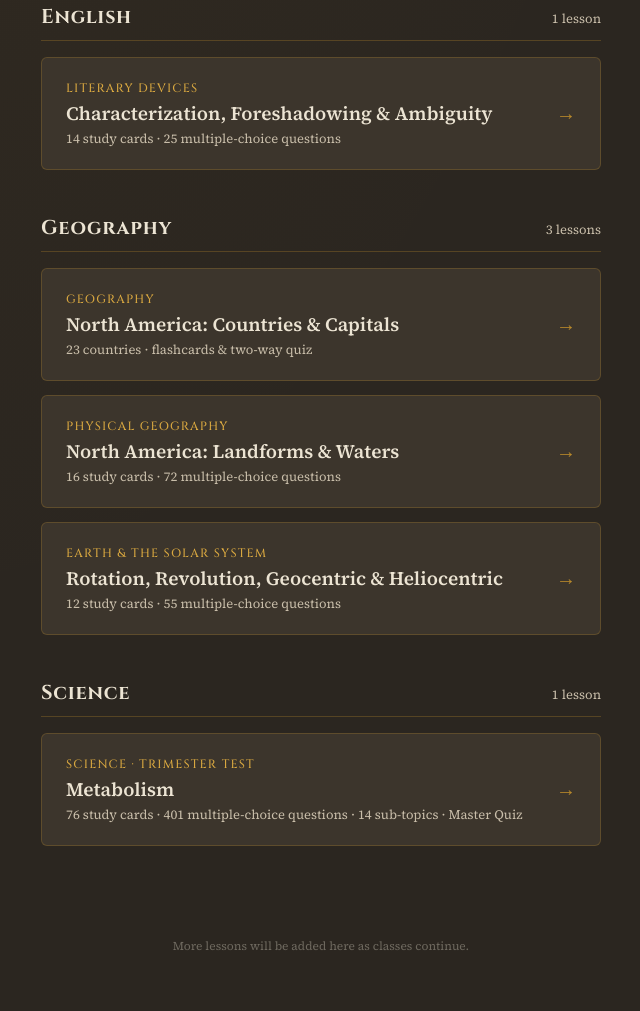
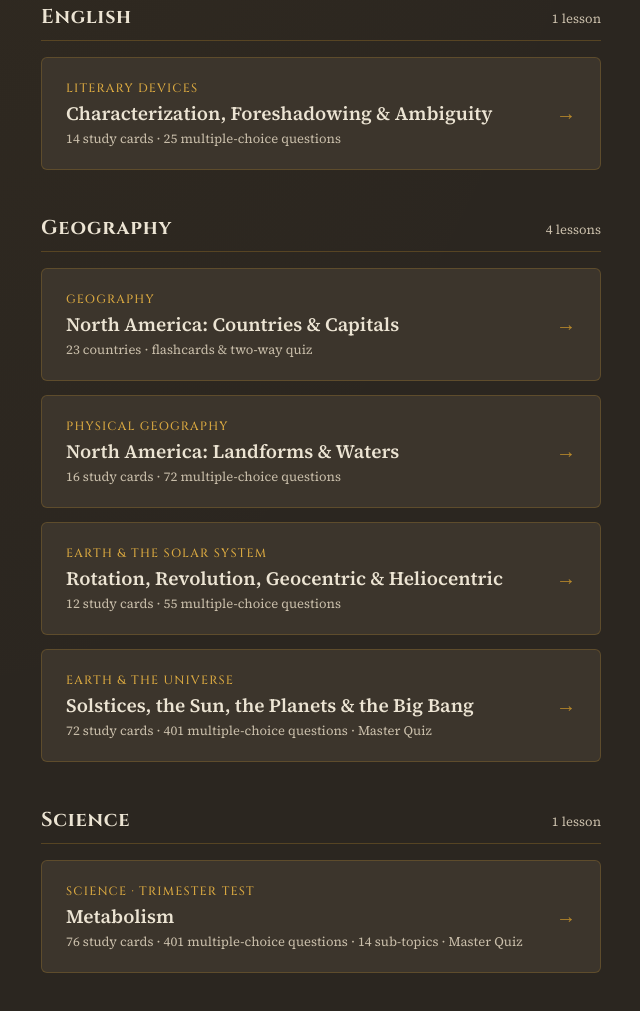
Before and after one commit to rkdavuluri81/Grade-5-Latin-Flash-cards, a plain HTML site: page index.html in a window 1280 px wide. Shown: the part 1458-2469 px from the top of the page, without its empty margins (319-959 px from the left). Drawn offline with Linux system fonts and the light colour scheme.

Commit message:
Update index.html

```diff
--- a/index.html
+++ b/index.html
@@ -258,7 +258,7 @@
 </section>
 
 <section class="subject">
-  <h2 class="subject-head">Geography <span>3 lessons</span></h2>
+  <h2 class="subject-head">Geography <span>4 lessons</span></h2>
   <div class="lessons">
   <a class="lesson-card" href="na-capitals.html">
     <div class="lesson-left">
@@ -284,6 +284,14 @@
     </div>
     <span class="arrow">&rarr;</span>
   </a>
+  <a class="lesson-card" href="geo-earth-universe.html">
+    <div class="lesson-left">
+      <span class="lesson-tag">EARTH &amp; THE UNIVERSE</span>
+      <span class="lesson-title">Solstices, the Sun, the Planets &amp; the Big Bang</span>
+      <span class="lesson-meta">72 study cards &middot; 401 multiple-choice questions &middot; Master Quiz</span>
+    </div>
+    <span class="arrow">&rarr;</span>
+  </a>
   </div>
 </section>
 
```
